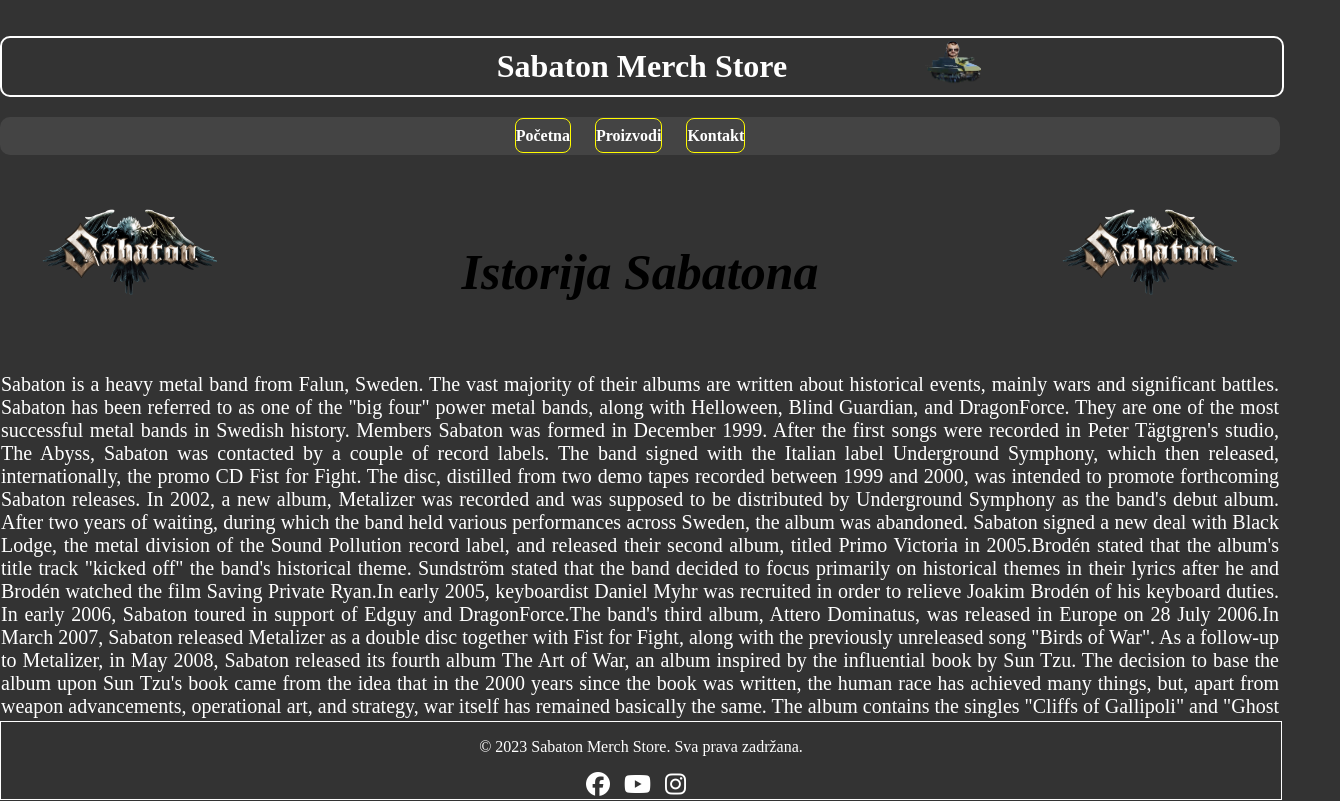
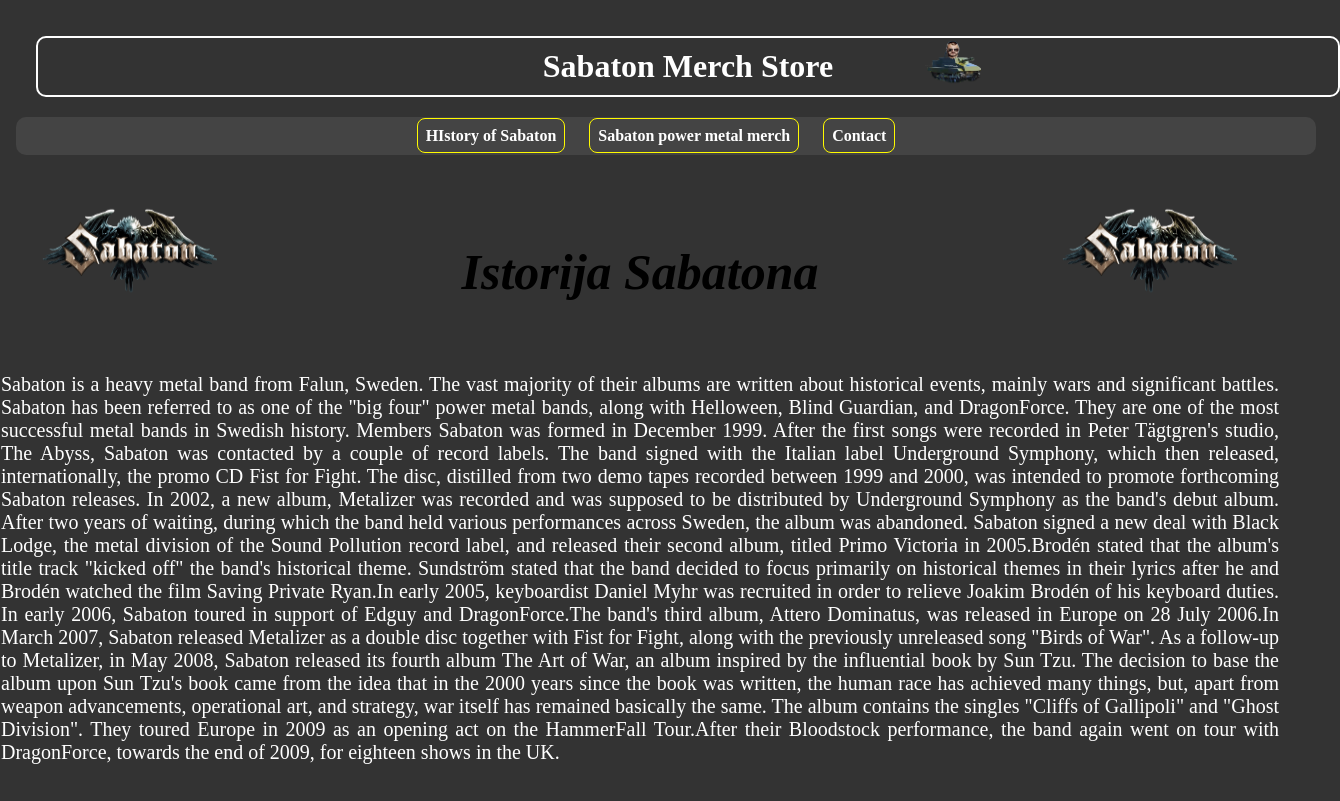
Before and after one commit to StankoOG/VkProjekat, a plain HTML site: page index.html in a window 1280 px wide. Shown: the top 801 px of the page, 1340 px wide, since content can reach past the window. Drawn offline with Linux system fonts and the light colour scheme.

Commit message:
Add files via upload

```diff
--- a/index.html
+++ b/index.html
@@ -4,10 +4,12 @@
     <meta charset="UTF-8">
     <meta name="viewport" content="width=device-width, initial-scale=1.0">
     <title>Sabaton Merch Store</title>
+    <meta name="description" content="Buy your Sabaton merch ">
+    <meta name="keywords" content="sabato n , heavy metal , primo victoria , power metal, sabaton merch store , DragonForce, Helloween">
     <link rel="stylesheet" href="styles.css">
 
-    <link rel="icon" href="slike/ikone.png" type="image/x-icon">
-    <script src="https://kit.fontawesome.com/70cce1d5d2.js" crossorigin="anonymous"></script>
+    <link rel="icon" href="slike/ikone.png" type="image/x-icon" >
+    <script src="https://kit.fontawesome.com/70cce1d5d2.js" crossorigin="anonymous" async></script>
 </head>
 <body>
     <header>
@@ -15,9 +17,9 @@
         <h1>Sabaton Merch Store</h1>
         <nav>
             <ul>
-                <li><a href="index.html">Početna</a></li>
-                <li><a href="products.html">Proizvodi</a></li>
-                <li><a href="contact.html">Kontakt</a></li>
+                <li><a href="index.html">HIstory of Sabaton</a></li>
+                <li><a href="products.html">Sabaton power metal merch</a></li>
+                <li><a href="contact.html">Contact  </a></li>
             </ul>
         </nav>
     </header>
@@ -65,13 +67,14 @@
         <button     onclick="prikaz(0)" style="padding: 10px 20px; margin: 0 10px; width: 50px; " >1</button>
          <button   onclick="prikaz(1)"  style="padding: 10px 20px; margin: 0 10px; width: 50px; ">2</button><br><br>
 
-         <script src="scrips.js"></script>
+         <script src="scrips.js" async></script>
     <footer>
         <p>&copy; 2023 Sabaton Merch Store. Sva prava zadržana.</p>
         <div class="social-icons">
             <a href="#"><i class="fab fa-facebook"></i></a>
             <a href="#"><i class="fab fa-youtube"></i></a>
             <a href="#"><i class="fab fa-instagram"></i></a>
+        </div>
     </footer>
 </body>
 </html>
--- a/styles.css
+++ b/styles.css
@@ -15,17 +15,15 @@
     width: 100%;
     background-color: #333;
     color: #fff;
-    padding: 1rem 0rem;
+    padding: 1rem ;
     text-align: center;
-    position: sticky;
 }
 
 nav {
-    position: sticky;
     width: 100%;
     background-color: #444;
     border-radius: 10px;
-    padding: 10px 0px;
+    padding: 10px ;
     margin-top: 10px;
 }
 
@@ -44,7 +42,7 @@
     text-decoration: none;
     color: #fff;
     font-weight: bold;
-    padding: 8px 0px;
+    padding: 8px;
     border: 1px solid #fffb00;
     border-radius: 8px;
     transition: background-color 0.3s, color 0.3s;
@@ -57,8 +55,8 @@
 
 h1 {
     width: 100%;
-    margin: 20px 0px;
-    padding: 10px 0px;
+    margin: 20px;
+    padding: 10px;
     border: 2px solid #fff;
     border-radius: 10px;
     text-align: center;
@@ -68,8 +66,6 @@
     width: 50px;
     height: 20px;
 }
-
-
 
 #home {
     text-align: center;
@@ -84,13 +80,13 @@
 }
 .left-image{
     width: 200px;
-    height: auto;
+    height: 100px;
     float: left;
 
 }
 .right-image {
     width: 200px;
-    height: auto;
+    height: 100px;
     float: right;
 
 
@@ -116,7 +112,6 @@
 }
 
 footer {
-    position:sticky;
     bottom: 0;
     left: 0;
     width: 100%;
@@ -125,9 +120,6 @@
     color: #fff;
     text-align: center;
 }
-/*prva strana*/
-
-
 
 #h3{
     color: #333;
@@ -168,10 +160,6 @@
 .korpa:hover {
     background-color: #2ecc71;
 }
-/*druga strana*/
-
-
-
 
 
 #subscribe {
@@ -218,8 +206,6 @@
 }
 
 
-/*treca strana*/
-
 .tank {
     width: 56px;
     height: 50px;
@@ -231,7 +217,6 @@
     transform: translateY(-50%);
     animation: moveTank 4s linear infinite alternate;
 }
-
 
 @keyframes moveTank {
     to {
@@ -267,5 +252,3 @@
 .social-icons a:hover {
     color: lightgreen;
 }
-
-/*Univerzal stvari*/
```
Also changed, not shown: contact.html (+7 -7 lines), products.html (+7 -7 lines).
